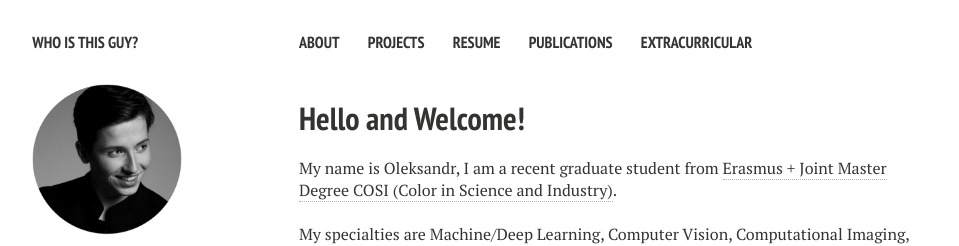
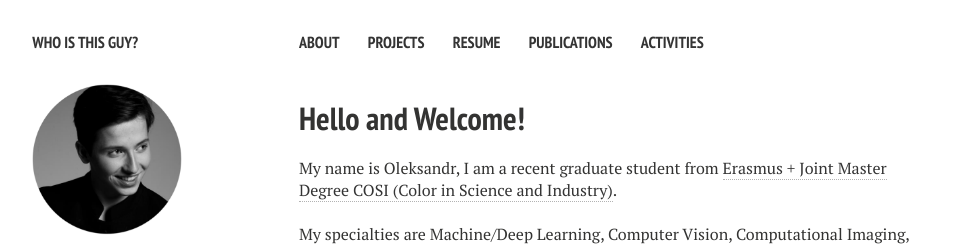
Before and after one commit to alexanch/alexanch.github.io, a Jekyll site: the page built from index.md, in a window 1280 px wide. Shown: the top 246 px of the page, without its empty margins (21-980 px from the left). Built offline with Jekyll 4.4.1, drawn with Linux system fonts in a browser that asks for light colours; nearby versions of some CDN libraries.

Commit message:
Update _config.yml

```diff
--- a/_config.yml
+++ b/_config.yml
@@ -33,7 +33,7 @@ links:
     url: /images/cv.pdf
   - title: publications
     url: /publications/
-  - title: extracurricular
+  - title: Activities
     url: /extracurricular/
 
 
```
